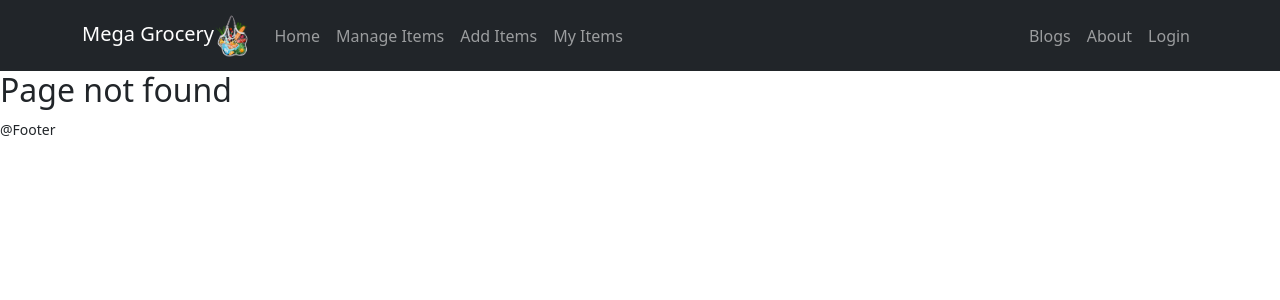
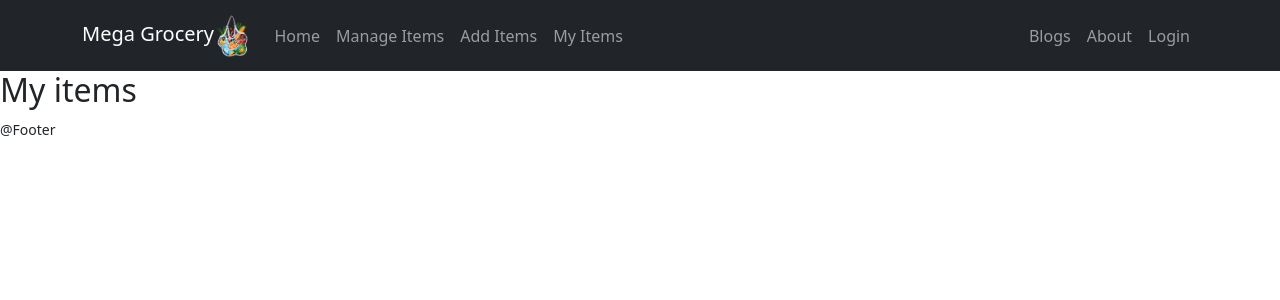
Before and after one commit to Md-Tur/mega-grocery-client, a React (Create React App) app: page /myitems in a window 1280 px wide. Before the commit this address had no page. Shown: the top 300 px of the page. Built offline with nearby package versions, Linux system fonts and the light colour scheme.

Commit message:
items route added

```diff
--- a/src/App.js
+++ b/src/App.js
@@ -9,6 +9,9 @@ import Blogs from './Pages/Blogs/Blogs';
 import About from './Pages/About/About';
 import Login from './Pages/Login/Login/Login';
 import Register from './Pages/Login/Register/Register';
+import ManageItems from './Pages/Items/ManageItems/ManageItems';
+import AddItems from './Pages/Items/AddItems/AddItems';
+import MyItems from './Pages/Items/MyItems/MyItems';
 
 function App() {
   return (
@@ -17,6 +20,9 @@ function App() {
       <Routes>
         <Route path='/' element={<Home></Home>}></Route>
         <Route path='/home' element={<Home></Home>}></Route>
+        <Route path='/manageitems' element={<ManageItems></ManageItems>}></Route>
+        <Route path='/additems' element={<AddItems></AddItems>}></Route>
+        <Route path='/myitems' element={<MyItems></MyItems>}></Route>
         <Route path='/blogs' element={<Blogs></Blogs>}></Route>
         <Route path='/about' element={<About></About>}></Route>
         <Route path='/login' element={<Login></Login>}></Route>
--- /dev/null
+++ b/src/Pages/Items/AddItems/AddItems.js
@@ -0,0 +1,11 @@
+import React from 'react';
+
+const AddItems = () => {
+    return (
+        <div>
+            <h2>Add items</h2>
+        </div>
+    );
+};
+
+export default AddItems;
--- /dev/null
+++ b/src/Pages/Items/ManageItems/ManageItems.js
@@ -0,0 +1,11 @@
+import React from 'react';
+
+const ManageItems = () => {
+    return (
+        <div>
+            <h2>Manage items</h2>
+        </div>
+    );
+};
+
+export default ManageItems;
--- /dev/null
+++ b/src/Pages/Items/MyItems/MyItems.js
@@ -0,0 +1,11 @@
+import React from 'react';
+
+const MyItems = () => {
+    return (
+        <div>
+            <h2>My items</h2>
+        </div>
+    );
+};
+
+export default MyItems;
```
